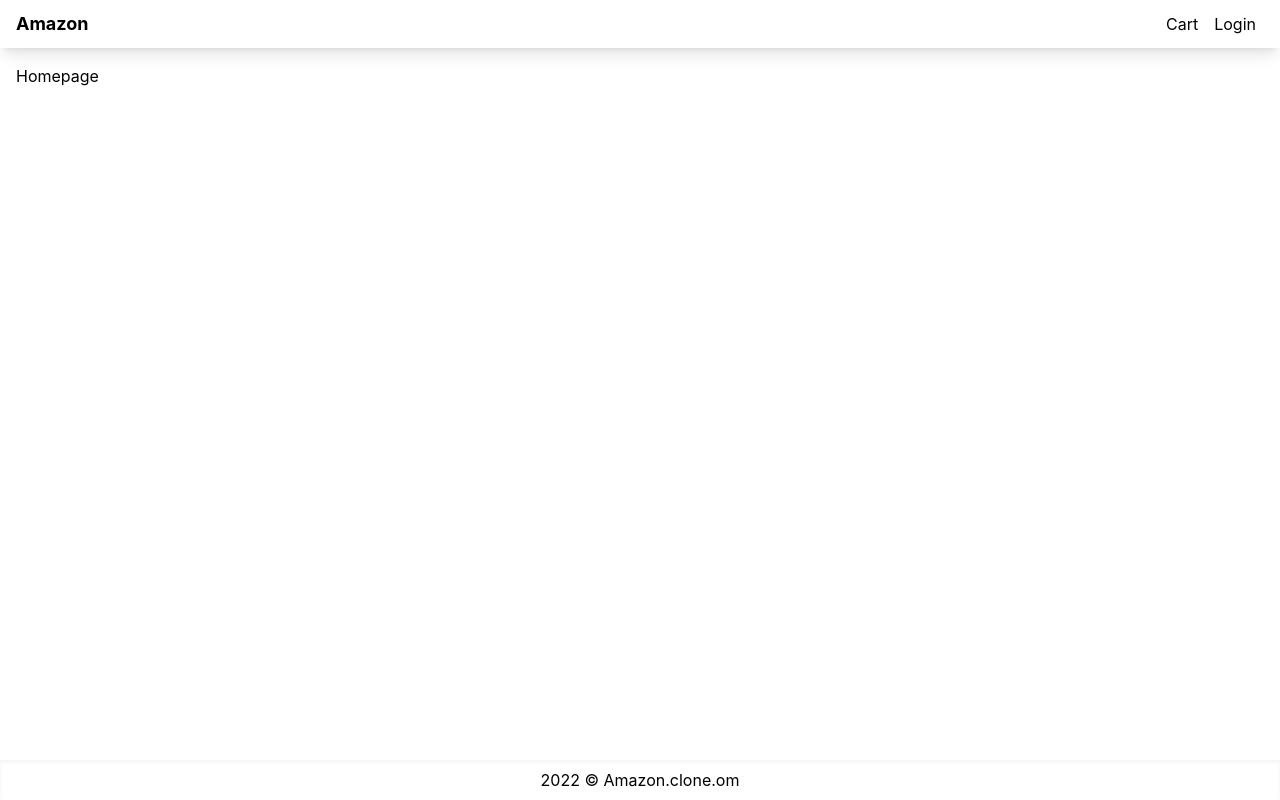
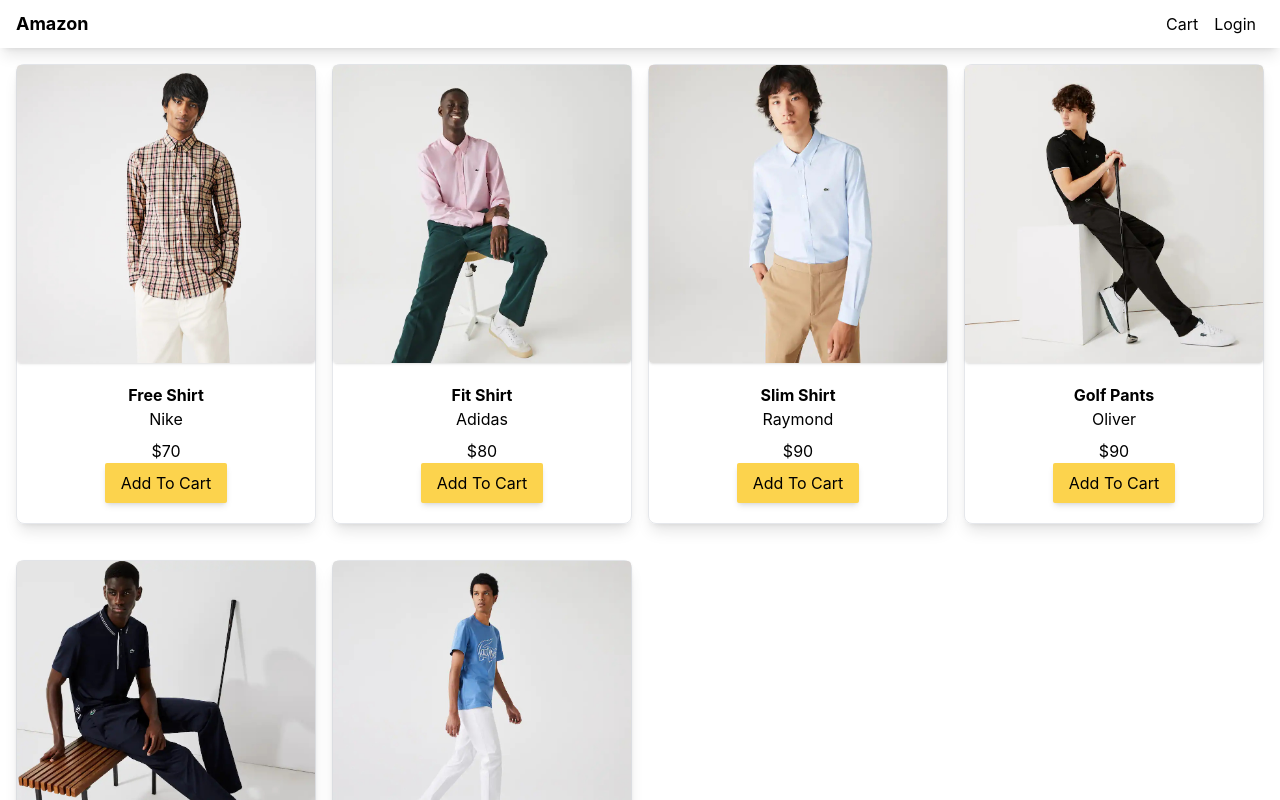
Before and after one commit to halderjoydeep/next-amazon, a Next.js app: page / in a window 1280 px wide. Shown: the top 800 px of the page. Built offline with nearby package versions, Linux system fonts and the light colour scheme.

Commit message:
Design product card and render on homepage

```diff
--- /dev/null
+++ b/components/ProductItem.js
@@ -0,0 +1,27 @@
+/* eslint-disable @next/next/no-img-element */
+import Link from 'next/link';
+import React from 'react';
+
+export default function ProductItem({ product }) {
+  return (
+    <div className="card">
+      <Link href={`/product/${product.slug}`}>
+        <img
+          src={product.image}
+          alt={product.name}
+          className="rounded shadow"
+        />
+      </Link>
+      <div className="flex flex-col justify-center items-center p-5">
+        <Link href={`/product/${product.slug}`}>
+          <h2 className="font-bold">{product.name}</h2>
+        </Link>
+        <p className="mb-2">{product.brand}</p>
+        <p>${product.price}</p>
+        <button className="button-primary" type="button">
+          Add To Cart
+        </button>
+      </div>
+    </div>
+  );
+}
--- a/pages/index.js
+++ b/pages/index.js
@@ -1,5 +1,15 @@
 import Layout from '../components/Layout';
+import ProductItem from '../components/ProductItem';
+import data from '../utils/data';
 
 export default function Home() {
-  return <Layout title="Home Page">Homepage</Layout>;
+  return (
+    <Layout title="Home Page">
+      <div className="grid grid-cols-1 md:grid-cols-3 lg:grid-cols-4 gap-4">
+        {data.products.map((product) => (
+          <ProductItem key={product.slug} product={product} />
+        ))}
+      </div>
+    </Layout>
+  );
 }
--- a/styles/globals.css
+++ b/styles/globals.css
@@ -19,6 +19,14 @@
   box-sizing: border-box;
 }
 
+.card {
+  @apply mb-5 block border border-gray-200 rounded-lg shadow-lg;
+}
+
+.button-primary {
+  @apply bg-amber-300 hover:bg-amber-400 active:bg-amber-500 py-2 px-4 rounded-sm outline-none shadow-md;
+}
+
 @media (prefers-color-scheme: dark) {
   html {
     color-scheme: dark;
```
